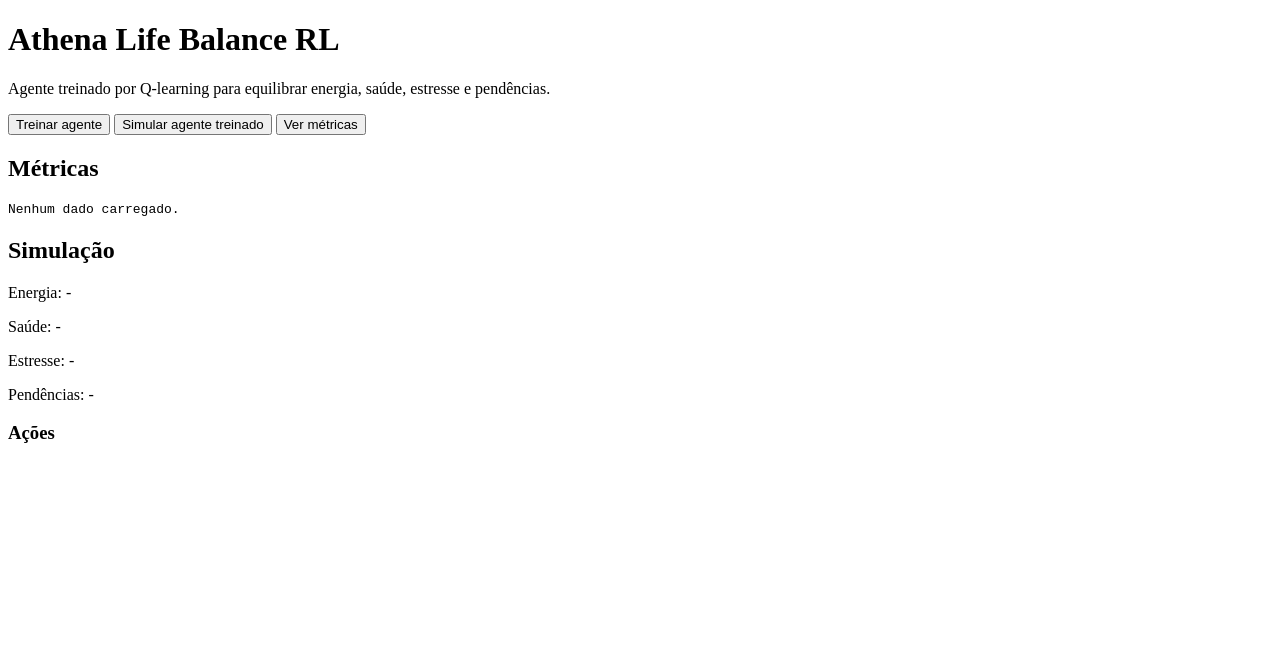
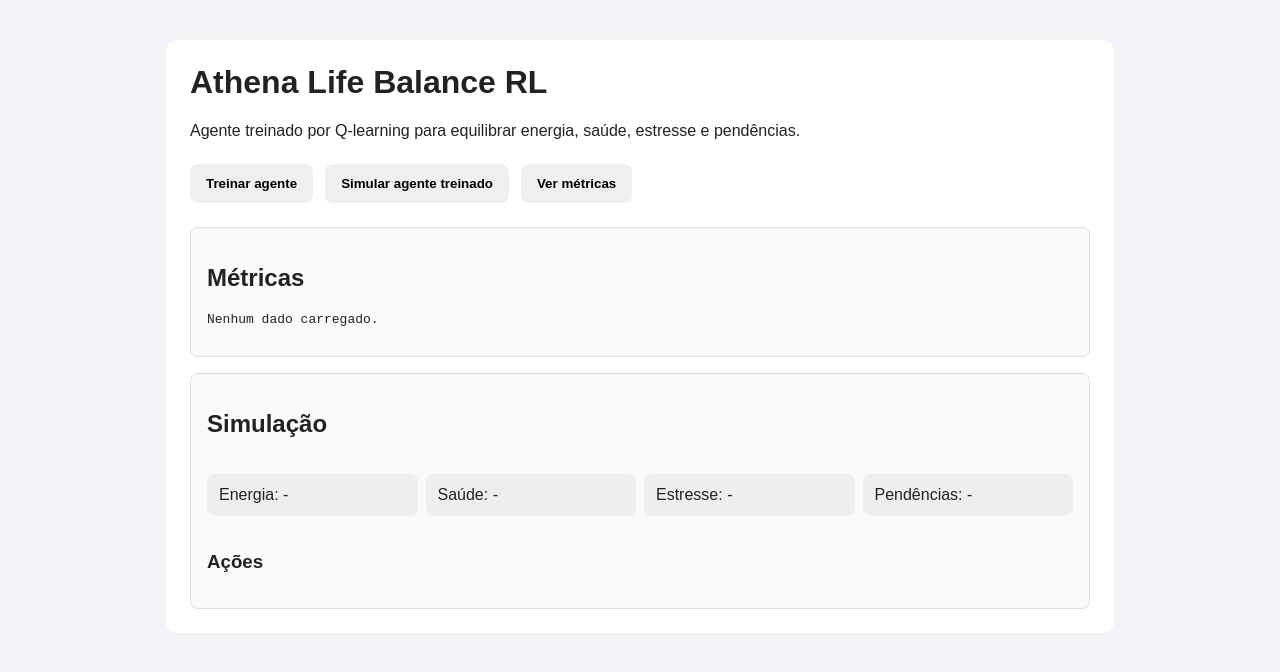
Before and after one commit to elisangelasouza016-sys/lifebalance, a plain HTML site: page frontend/index.html in a window 1280 px wide. Drawn offline with Linux system fonts and the light colour scheme.

Commit message:
Update style.css

```diff
--- a/frontend/style.css
+++ b/frontend/style.css
@@ -1,39 +1,58 @@
-<!DOCTYPE html>
-<html lang="pt-BR">
-<head>
-  <meta charset="UTF-8">
-  <title>Athena Life Balance RL</title>
-  <link rel="stylesheet" href="style.css">
-</head>
-<body>
-  <main>
-    <h1>Athena Life Balance RL</h1>
-    <p>Agente treinado por Q-learning para equilibrar energia, saúde, estresse e pendências.</p>
+body {
+  font-family: Arial, sans-serif;
+  background: #f4f2f7;
+  color: #222;
+  margin: 0;
+  padding: 0;
+}
 
-    <section class="controls">
-      <button onclick="trainAgent()">Treinar agente</button>
-      <button onclick="simulateAgent()">Simular agente treinado</button>
-      <button onclick="loadMetrics()">Ver métricas</button>
-    </section>
+main {
+  max-width: 900px;
+  margin: 40px auto;
+  background: white;
+  padding: 24px;
+  border-radius: 12px;
+}
 
-    <section class="panel">
-      <h2>Métricas</h2>
-      <pre id="metrics">Nenhum dado carregado.</pre>
-    </section>
+h1 {
+  margin-top: 0;
+}
 
-    <section class="panel">
-      <h2>Simulação</h2>
-      <div id="state">
-        <p>Energia: -</p>
-        <p>Saúde: -</p>
-        <p>Estresse: -</p>
-        <p>Pendências: -</p>
-      </div>
-      <h3>Ações</h3>
-      <ol id="actions"></ol>
-    </section>
-  </main>
+.controls {
+  display: flex;
+  gap: 12px;
+  margin: 24px 0;
+  flex-wrap: wrap;
+}
 
-  <script src="app.js"></script>
-</body>
-</html>
+button {
+  padding: 12px 16px;
+  border: 0;
+  border-radius: 8px;
+  cursor: pointer;
+  font-weight: bold;
+}
+
+.panel {
+  background: #fafafa;
+  border: 1px solid #ddd;
+  padding: 16px;
+  border-radius: 8px;
+  margin-top: 16px;
+}
+
+pre {
+  white-space: pre-wrap;
+}
+
+#state {
+  display: grid;
+  grid-template-columns: repeat(4, 1fr);
+  gap: 8px;
+}
+
+#state p {
+  background: #eee;
+  padding: 12px;
+  border-radius: 8px;
+}
```
